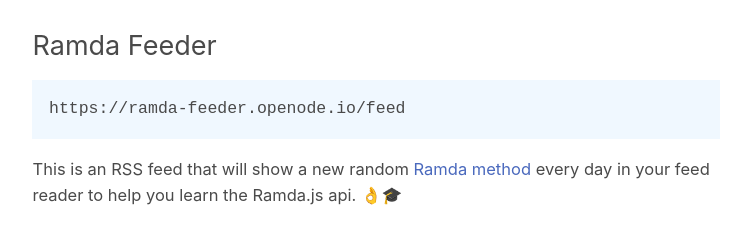
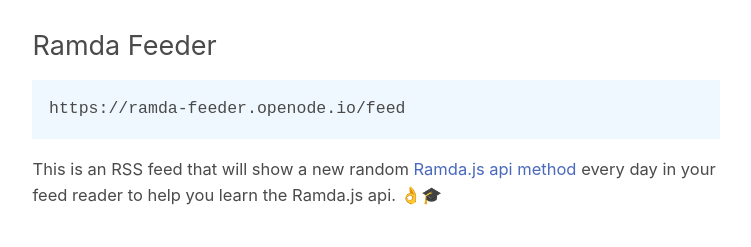
Before and after one commit to Darkle/ramda-feeder, a website: page index.html in a window 1280 px wide. Shown: the whole page, without its empty margins (264-1015 px from the left). Drawn offline with Linux system fonts and the light colour scheme; files that its build step writes are made by us from their sources.

Commit message:
Formatting.

```diff
--- a/generateFeed.js
+++ b/generateFeed.js
@@ -85,7 +85,7 @@
   ])
 }
 
-const generateFeedXML = (feedItems) =>  `<?xml version="1.0" encoding="UTF-8"?>
+const generateFeedXML = (feedItems) => `<?xml version="1.0" encoding="UTF-8"?>
   <rss xmlns:dc="http://purl.org/dc/elements/1.1/" xmlns:content="http://purl.org/rss/1.0/modules/content/" xmlns:atom="http://www.w3.org/2005/Atom" version="2.0">
     <channel>
       <title>Ramda Feed</title>
--- a/index.html
+++ b/index.html
@@ -3,7 +3,7 @@
 <head>
   <meta charset="UTF-8">
   <meta name="viewport" content="width=device-width, initial-scale=1.0">
-  <title>Ramda Feeder</title>
+  <title>Ramda Daily Feed</title>
   <link rel="stylesheet" type="text/css" href="bonsai-base.min.css">
   <link rel="icon" type="image/png" href="favicon.ico">
   <style type="text/css">
@@ -23,7 +23,7 @@
   <main>
     <h3>Ramda Feeder</h3>
     <pre>https://ramda-feeder.openode.io/feed</pre>
-    <p>This is an RSS feed that will show a new random <a href="https://ramdajs.com/docs/">Ramda method</a> every day in your feed reader to help you learn the Ramda.js api. 👌🎓</p>
+    <p>This is an RSS feed that will show a new random <a href="https://ramdajs.com/docs/">Ramda.js api method</a> every day in your feed reader to help you learn the Ramda.js api. 👌🎓</p>
   </main>
 </body>
 </html>
```
